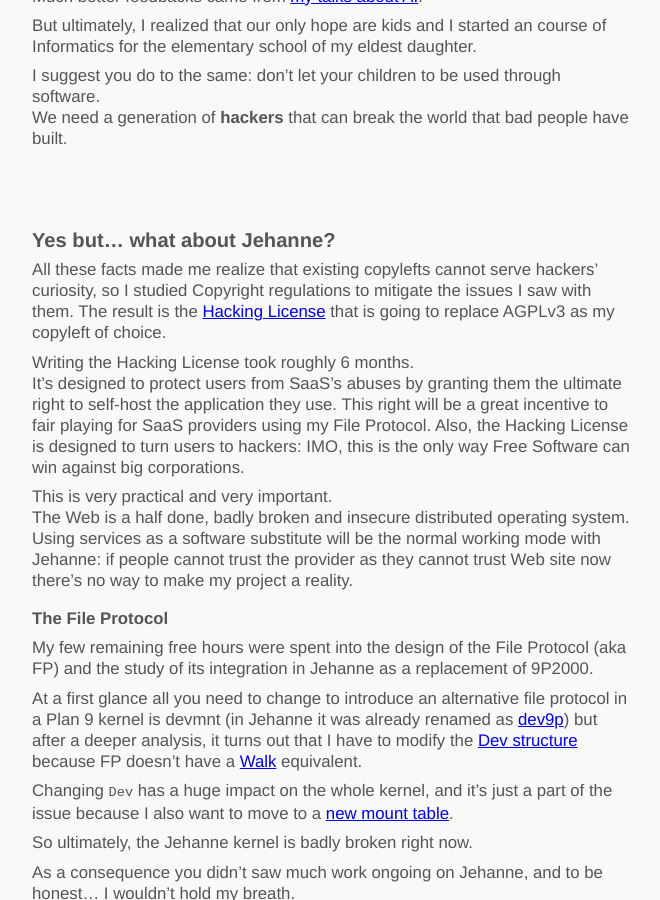
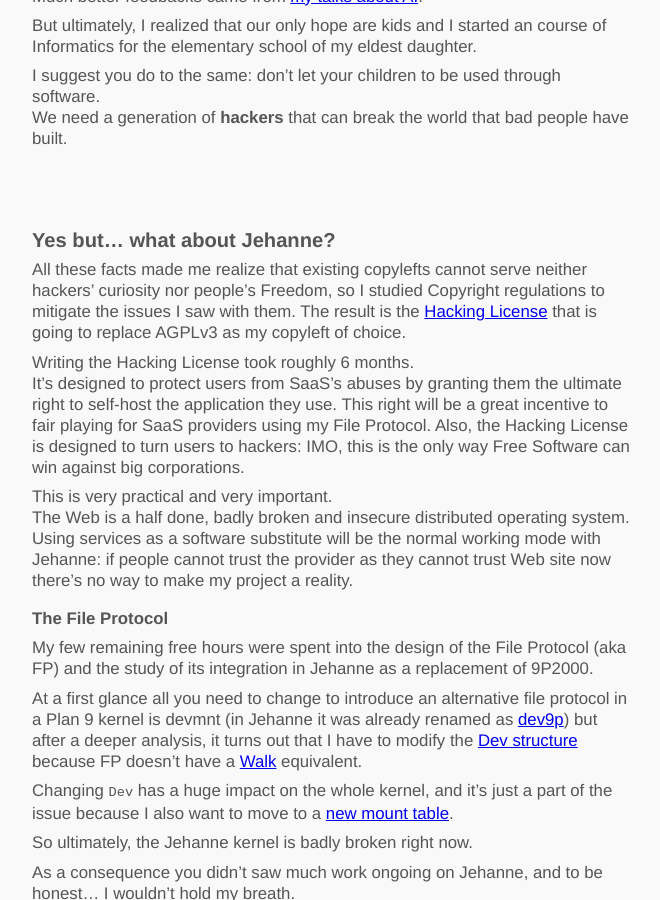
Before and after one commit to JehanneOS/jehanneos.github.io, a Jekyll site: the page built from _posts/2019-01-06-thought-in-progress.markdown, in a window 1280 px wide and 900 px high, scrolled down 1386 px. Shown: the whole window, without its empty margins (308-968 px from the left). Built offline with Jekyll 4.4.1, drawn with Linux system fonts in a browser that asks for light colours.

Commit message:
post: thought in progress

```diff
--- a/_posts/2019-01-06-thought-in-progress.markdown
+++ b/_posts/2019-01-06-thought-in-progress.markdown
@@ -80,8 +80,8 @@
 
 # Yes but... what about Jehanne?
 
-All these facts made me realize that existing copylefts cannot serve
-hackers' curiosity, so I studied Copyright regulations to mitigate
+All these facts made me realize that existing copylefts cannot serve neither
+hackers' curiosity nor people's Freedom, so I studied Copyright regulations to mitigate
 the issues I saw with them. The result is the [Hacking License](http://www.tesio.it/documents/HACK.txt)
 that is going to replace AGPLv3 as my copyleft of choice.
 
```
